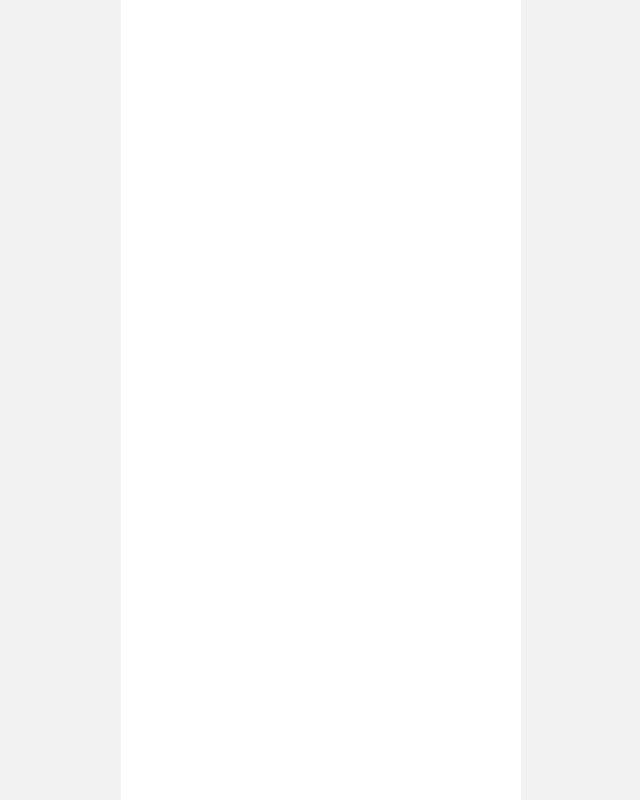
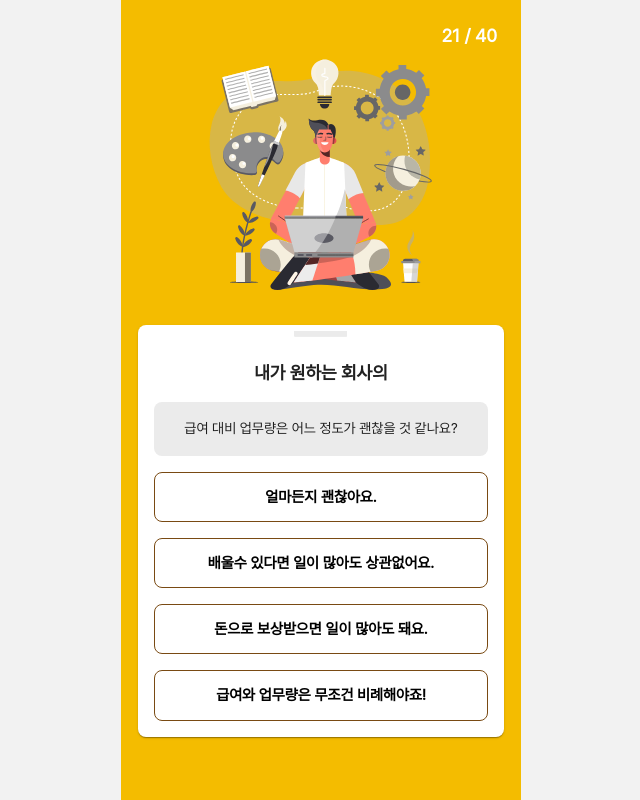
Before and after one commit to pinomaker-hoo/jobscore-frontend-renewal, a React (Vite) app: page /selectWant in a window 1280 px wide. Before the commit this address had no page. Shown: the whole page, without its empty margins (319-959 px from the left). Built offline with nearby package versions, Linux system fonts and the light colour scheme.

Commit message:
feat : Add Select Want Page

```diff
--- a/src/App.tsx
+++ b/src/App.tsx
@@ -10,6 +10,7 @@ import CategoryPage from './pages/category'
 import SelectIntroPage from './pages/select/intro'
 import SelectPage from './pages/select'
 import SelectWantIntroPage from './pages/selectWant/intro'
+import SelectWantPage from './pages/selectWant'
 
 const App = () => {
   return (
@@ -23,6 +24,7 @@ const App = () => {
         <Route path="/select/intro" element={<SelectIntroPage />} />
         <Route path="/select" element={<SelectPage />} />
         <Route path="/selectWant/intro" element={<SelectWantIntroPage />} />
+        <Route path="/selectWant" element={<SelectWantPage />} />
       </Routes>
     </BrowserRouter>
   )
--- a/src/pages/selectWant/index.tsx
+++ b/src/pages/selectWant/index.tsx
@@ -1,5 +1,5 @@
-// ** Next Imports
-import { useRouter } from 'next/router'
+// ** Router Imports
+import { useNavigate } from 'react-router-dom'
 
 // ** React Imports
 import { useState } from 'react'
@@ -15,7 +15,7 @@ import { useDispatch } from 'react-redux'
 import { updateWantCompanyScore } from '@/store/app/user'
 
 const SelectWantPage = () => {
-  const router = useRouter()
+  const navigate = useNavigate()
   const dispatch = useDispatch()
 
   const [point, setPoint] = useState<SelectPoint>({
@@ -29,7 +29,7 @@ const SelectWantPage = () => {
   const handleChange = (type: string, number: number) => {
     if (count === 19) {
       dispatch(updateWantCompanyScore(point))
-      router.push('/endLoading')
+      navigate('/endLoading')
 
       return
     }
```
